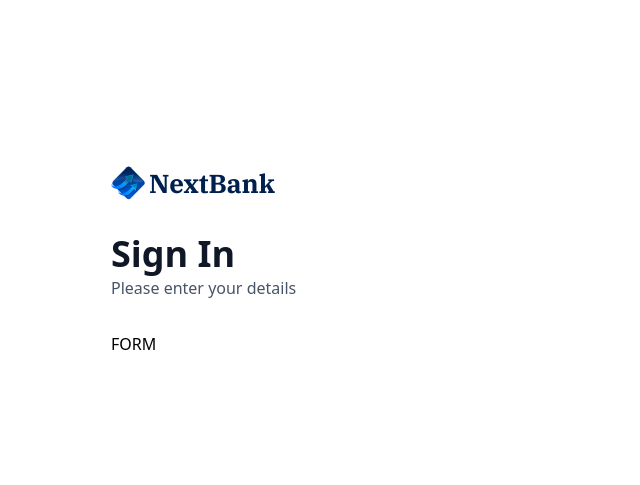
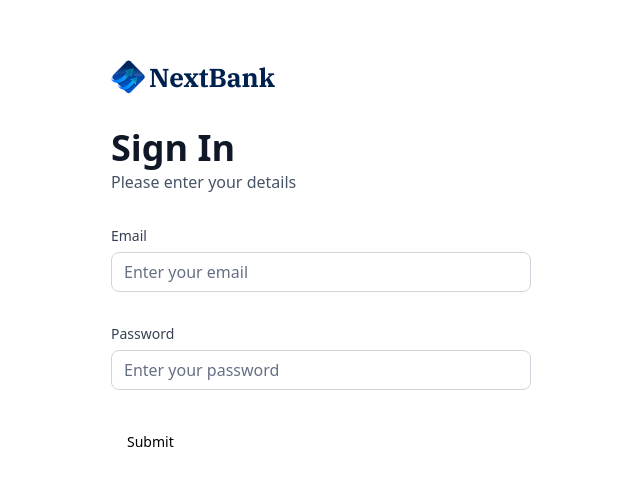
Before and after one commit to ankitnimje/next-bank, a Next.js app: page /sign-in in a window 1280 px wide. Shown: the part 139-624 px from the top of the page, without its empty margins (319-959 px from the left). Built offline with nearby package versions, Linux system fonts and the light colour scheme.

Commit message:
add sign in form with validations and reusable component

```diff
--- a/components/AuthForm.tsx
+++ b/components/AuthForm.tsx
@@ -3,9 +3,32 @@
 import React, { useState } from "react";
 import Link from "next/link";
 import Image from "next/image";
+import { z } from "zod";
+import { zodResolver } from "@hookform/resolvers/zod";
+import { useForm } from "react-hook-form";
+import { Button } from "@/components/ui/button";
+import { Form } from "@/components/ui/form";
+import CustomInput from "./CustomInput";
+import { authFormSchema } from "@/lib/utils";
 
 const AuthForm = ({ type }: { type: string }) => {
   const [user, setUser] = useState(null);
+
+  // 1. Define your form.
+  const form = useForm<z.infer<typeof authFormSchema>>({
+    resolver: zodResolver(authFormSchema),
+    defaultValues: {
+      email: "",
+      password: "",
+    },
+  });
+
+  // 2. Define a submit handler.
+  function onSubmit(values: z.infer<typeof authFormSchema>) {
+    // Do something with the form values.
+    // ✅ This will be type-safe and validated.
+    console.log(values);
+  }
 
   return (
     <section className="auth-form">
@@ -30,7 +53,28 @@ const AuthForm = ({ type }: { type: string }) => {
       {user ? (
         <div className="flex flex-col gap-4">{/* PlaidLink */}</div>
       ) : (
-        <>FORM</>
+        <>
+          <Form {...form}>
+            <form onSubmit={form.handleSubmit(onSubmit)} className="space-y-8">
+              <CustomInput
+                control={form.control}
+                name="email"
+                label="Email"
+                placeholder="Enter your email"
+                type="email"
+              />
+              <CustomInput
+                control={form.control}
+                name="password"
+                label="Password"
+                placeholder="Enter your password"
+                type="password"
+              />
+
+              <Button type="submit">Submit</Button>
+            </form>
+          </Form>
+        </>
       )}
     </section>
   );
--- /dev/null
+++ b/components/CustomInput.tsx
@@ -0,0 +1,47 @@
+import React from "react";
+import { FormControl, FormField, FormLabel, FormMessage } from "./ui/form";
+import { Input } from "./ui/input";
+import { z } from "zod";
+import { Control } from "react-hook-form";
+import { authFormSchema } from "@/lib/utils";
+
+interface CustomInputProps {
+  control: Control<z.infer<typeof authFormSchema>>;
+  name: "email" | "password";
+  label: string;
+  placeholder: string;
+  type: string;
+}
+
+const CustomInput = ({
+  control,
+  name,
+  label,
+  placeholder,
+  type,
+}: CustomInputProps) => {
+  return (
+    <FormField
+      control={control}
+      name={name}
+      render={({ field }) => (
+        <div className="form-item">
+          <FormLabel className="form-label">{label}</FormLabel>
+          <div className="flex w-full flex-col">
+            <FormControl>
+              <Input
+                placeholder={placeholder}
+                type={type}
+                className="input-class"
+                {...field}
+              />
+            </FormControl>
+            <FormMessage className="form-message mt-2" />
+          </div>
+        </div>
+      )}
+    />
+  );
+};
+
+export default CustomInput;
--- /dev/null
+++ b/components/ui/form.tsx
@@ -0,0 +1,176 @@
+import * as React from "react"
+import * as LabelPrimitive from "@radix-ui/react-label"
+import { Slot } from "@radix-ui/react-slot"
+import {
+  Controller,
+  ControllerProps,
+  FieldPath,
+  FieldValues,
+  FormProvider,
+  useFormContext,
+} from "react-hook-form"
+
+import { cn } from "@/lib/utils"
+import { Label } from "@/components/ui/label"
+
+const Form = FormProvider
+
+type FormFieldContextValue<
+  TFieldValues extends FieldValues = FieldValues,
+  TName extends FieldPath<TFieldValues> = FieldPath<TFieldValues>
+> = {
+  name: TName
+}
+
+const FormFieldContext = React.createContext<FormFieldContextValue>(
+  {} as FormFieldContextValue
+)
+
+const FormField = <
+  TFieldValues extends FieldValues = FieldValues,
+  TName extends FieldPath<TFieldValues> = FieldPath<TFieldValues>
+>({
+  ...props
+}: ControllerProps<TFieldValues, TName>) => {
+  return (
+    <FormFieldContext.Provider value={{ name: props.name }}>
+      <Controller {...props} />
+    </FormFieldContext.Provider>
+  )
+}
+
+const useFormField = () => {
+  const fieldContext = React.useContext(FormFieldContext)
+  const itemContext = React.useContext(FormItemContext)
+  const { getFieldState, formState } = useFormContext()
+
+  const fieldState = getFieldState(fieldContext.name, formState)
+
+  if (!fieldContext) {
+    throw new Error("useFormField should be used within <FormField>")
+  }
+
+  const { id } = itemContext
+
+  return {
+    id,
+    name: fieldContext.name,
+    formItemId: `${id}-form-item`,
+    formDescriptionId: `${id}-form-item-description`,
+    formMessageId: `${id}-form-item-message`,
+    ...fieldState,
+  }
+}
+
+type FormItemContextValue = {
+  id: string
+}
+
+const FormItemContext = React.createContext<FormItemContextValue>(
+  {} as FormItemContextValue
+)
+
+const FormItem = React.forwardRef<
+  HTMLDivElement,
+  React.HTMLAttributes<HTMLDivElement>
+>(({ className, ...props }, ref) => {
+  const id = React.useId()
+
+  return (
+    <FormItemContext.Provider value={{ id }}>
+      <div ref={ref} className={cn("space-y-2", className)} {...props} />
+    </FormItemContext.Provider>
+  )
+})
+FormItem.displayName = "FormItem"
+
+const FormLabel = React.forwardRef<
+  React.ElementRef<typeof LabelPrimitive.Root>,
+  React.ComponentPropsWithoutRef<typeof LabelPrimitive.Root>
+>(({ className, ...props }, ref) => {
+  const { error, formItemId } = useFormField()
+
+  return (
+    <Label
+      ref={ref}
+      className={cn(error && "text-destructive", className)}
+      htmlFor={formItemId}
+      {...props}
+    />
+  )
+})
+FormLabel.displayName = "FormLabel"
+
+const FormControl = React.forwardRef<
+  React.ElementRef<typeof Slot>,
+  React.ComponentPropsWithoutRef<typeof Slot>
+>(({ ...props }, ref) => {
+  const { error, formItemId, formDescriptionId, formMessageId } = useFormField()
+
+  return (
+    <Slot
+      ref={ref}
+      id={formItemId}
+      aria-describedby={
+        !error
+          ? `${formDescriptionId}`
+          : `${formDescriptionId} ${formMessageId}`
+      }
+      aria-invalid={!!error}
+      {...props}
+    />
+  )
+})
+FormControl.displayName = "FormControl"
+
+const FormDescription = React.forwardRef<
+  HTMLParagraphElement,
+  React.HTMLAttributes<HTMLParagraphElement>
+>(({ className, ...props }, ref) => {
+  const { formDescriptionId } = useFormField()
+
+  return (
+    <p
+      ref={ref}
+      id={formDescriptionId}
+      className={cn("text-sm text-muted-foreground", className)}
+      {...props}
+    />
+  )
+})
+FormDescription.displayName = "FormDescription"
+
+const FormMessage = React.forwardRef<
+  HTMLParagraphElement,
+  React.HTMLAttributes<HTMLParagraphElement>
+>(({ className, children, ...props }, ref) => {
+  const { error, formMessageId } = useFormField()
+  const body = error ? String(error?.message) : children
+
+  if (!body) {
+    return null
+  }
+
+  return (
+    <p
+      ref={ref}
+      id={formMessageId}
+      className={cn("text-sm font-medium text-destructive", className)}
+      {...props}
+    >
+      {body}
+    </p>
+  )
+})
+FormMessage.displayName = "FormMessage"
+
+export {
+  useFormField,
+  Form,
+  FormItem,
+  FormLabel,
+  FormControl,
+  FormDescription,
+  FormMessage,
+  FormField,
+}
--- /dev/null
+++ b/components/ui/input.tsx
@@ -0,0 +1,25 @@
+import * as React from "react"
+
+import { cn } from "@/lib/utils"
+
+export interface InputProps
+  extends React.InputHTMLAttributes<HTMLInputElement> {}
+
+const Input = React.forwardRef<HTMLInputElement, InputProps>(
+  ({ className, type, ...props }, ref) => {
+    return (
+      <input
+        type={type}
+        className={cn(
+          "flex h-10 w-full rounded-md border border-input bg-background px-3 py-2 text-sm ring-offset-background file:border-0 file:bg-transparent file:text-sm file:font-medium placeholder:text-muted-foreground focus-visible:outline-none focus-visible:ring-2 focus-visible:ring-ring focus-visible:ring-offset-2 disabled:cursor-not-allowed disabled:opacity-50",
+          className
+        )}
+        ref={ref}
+        {...props}
+      />
+    )
+  }
+)
+Input.displayName = "Input"
+
+export { Input }
--- /dev/null
+++ b/components/ui/label.tsx
@@ -0,0 +1,26 @@
+"use client"
+
+import * as React from "react"
+import * as LabelPrimitive from "@radix-ui/react-label"
+import { cva, type VariantProps } from "class-variance-authority"
+
+import { cn } from "@/lib/utils"
+
+const labelVariants = cva(
+  "text-sm font-medium leading-none peer-disabled:cursor-not-allowed peer-disabled:opacity-70"
+)
+
+const Label = React.forwardRef<
+  React.ElementRef<typeof LabelPrimitive.Root>,
+  React.ComponentPropsWithoutRef<typeof LabelPrimitive.Root> &
+    VariantProps<typeof labelVariants>
+>(({ className, ...props }, ref) => (
+  <LabelPrimitive.Root
+    ref={ref}
+    className={cn(labelVariants(), className)}
+    {...props}
+  />
+))
+Label.displayName = LabelPrimitive.Root.displayName
+
+export { Label }
--- a/lib/utils.ts
+++ b/lib/utils.ts
@@ -2,6 +2,7 @@
 import { type ClassValue, clsx } from "clsx";
 import qs from "query-string";
 import { twMerge } from "tailwind-merge";
+import { z } from "zod";
 
 export function cn(...inputs: ClassValue[]) {
   return twMerge(clsx(inputs));
@@ -193,3 +194,8 @@ export const getTransactionStatus = (date: Date) => {
 
   return date > twoDaysAgo ? "Processing" : "Success";
 };
+
+export const authFormSchema = z.object({
+  email: z.string().email(),
+  password: z.string().min(8),
+});
```
Also changed, not shown: package.json (+6 -1 lines), 1 other file (tests, documents, lock files or other folders).
